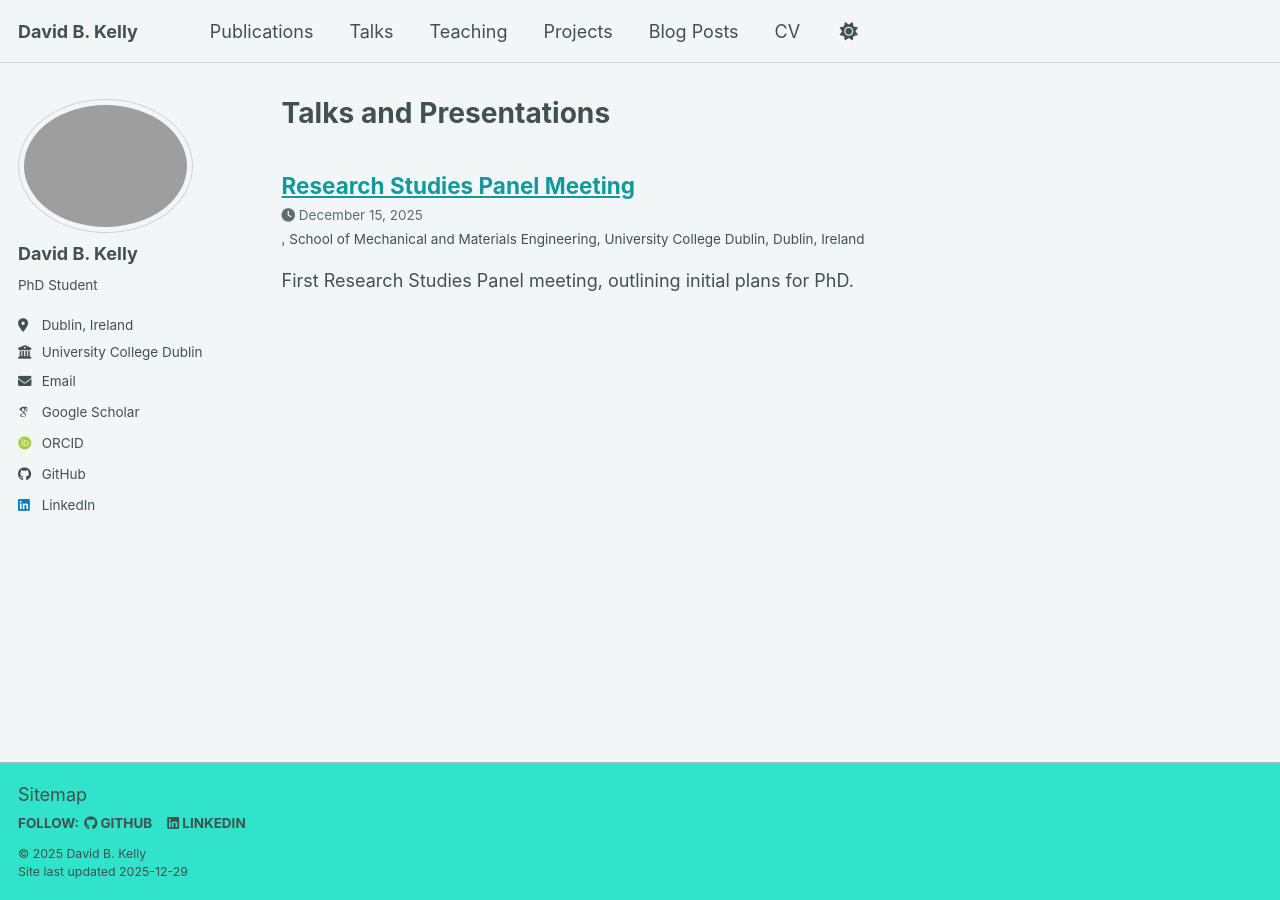
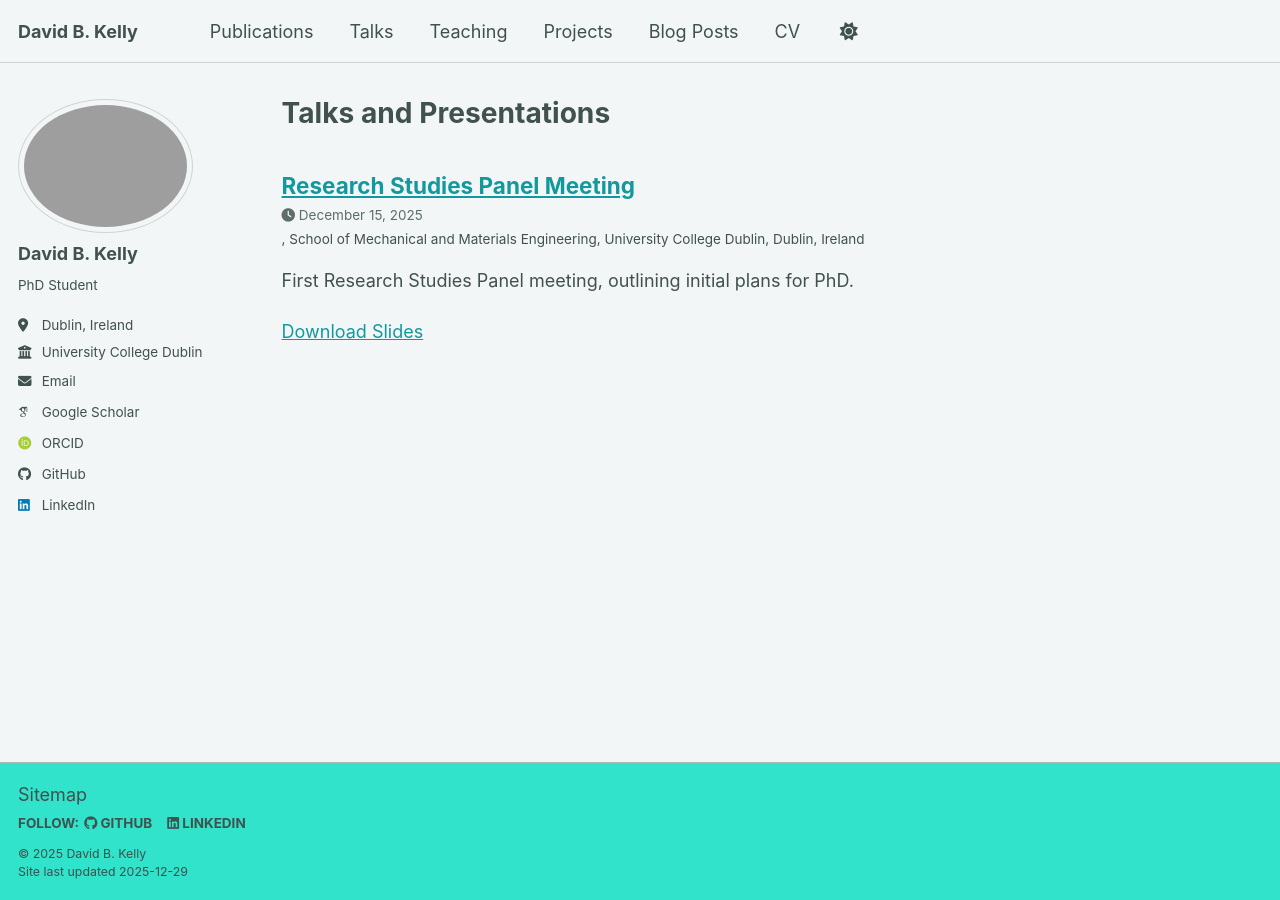
Before and after one commit to davidbkelly/davidbkelly.github.io, a Jekyll site: the page built from _pages/talks.html, in a window 1280 px wide. Built offline with Jekyll 4.4.1, drawn with Linux system fonts in a browser that asks for light colours; some web fonts are replaced; a script bundle is joined from its source files by our own code; library files that are not in the unit come from our copies.

Commit message:
Add link to download slides in archive template

```diff
--- a/_includes/archive-single-talk.html
+++ b/_includes/archive-single-talk.html
@@ -38,5 +38,6 @@
     {% if post.date %}<p class="page__meta"><i class="fa fa-clock" aria-hidden="true"></i> {{ post.date | date: '%B %d, %Y' }}</p>{% endif %}
     {% if post.venue %}<p class="archive__item-excerpt" itemprop="description">{{post.type}}, {{ post.venue }},  {{post.location}} {% endif %}
     {% if post.excerpt %}<p class="archive__item-excerpt" itemprop="description">{{ post.excerpt | markdownify }}</p>{% endif %}
+    {% if post.slidesurl %}<p><a href="{{ post.slidesurl }}">Download Slides</a></p>{% endif %}
   </article>
 </div>
```
